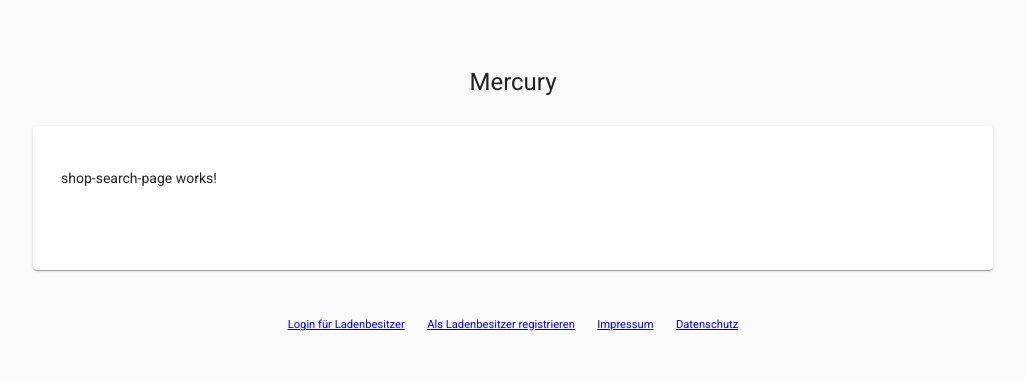
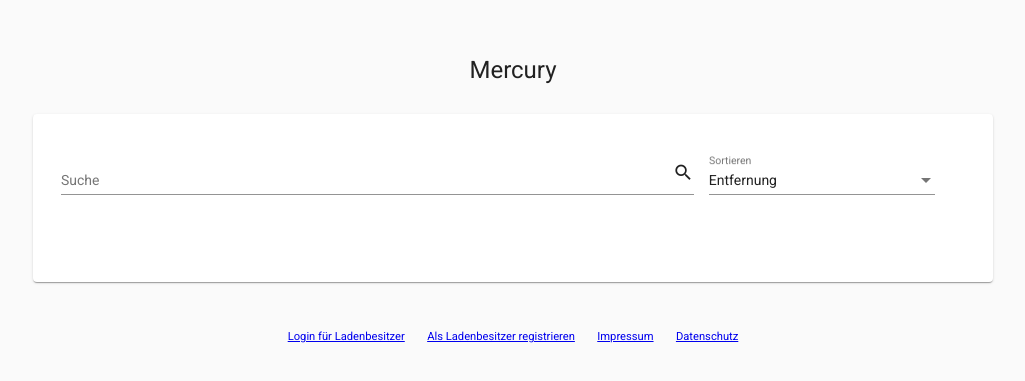
Before and after one commit to lokaler-kaufen/lokaler-kaufen-app, an Angular app in the folder frontend/: page /shops in a window 1280 px wide. Shown: the part 197-578 px from the top of the page, without its empty margins (127-1152 px from the left). Built offline with nearby package versions, Linux system fonts and the light colour scheme.

Commit message:
[FRONTEND] Add search and ordering to overview page

```diff
--- a/frontend/src/app/shop-search-page/shop-search-page.component.html
+++ b/frontend/src/app/shop-search-page/shop-search-page.component.html
@@ -1 +1,14 @@
-<p>shop-search-page works!</p>
+<div style="width: 100%;">
+  <mat-form-field style="width: 70%; margin-right: 15px; ">
+    <mat-label>Suche</mat-label>
+    <input matInput placeholder="Dein Lieblingsgeschäft..." [(ngModel)]="searchBusiness">
+    <mat-icon matSuffix>search</mat-icon>
+  </mat-form-field>
+
+  <mat-form-field style="width: 25%;">
+    <mat-label>Sortieren</mat-label>
+    <mat-select [(value)]="selectedOrder">
+      <mat-option *ngFor="let option of orderOptions" [value]="option">{{option}}</mat-option>
+    </mat-select>
+  </mat-form-field>
+</div>
--- a/frontend/src/app/shop-search-page/shop-search-page.component.ts
+++ b/frontend/src/app/shop-search-page/shop-search-page.component.ts
@@ -1,4 +1,4 @@
-import { Component, OnInit } from '@angular/core';
+import {Component, OnInit} from '@angular/core';
 
 @Component({
   selector: 'shop-search-page',
@@ -6,8 +6,12 @@ import { Component, OnInit } from '@angular/core';
   styleUrls: ['./shop-search-page.component.css']
 })
 export class ShopSearchPageComponent implements OnInit {
+  searchBusiness: string;
+  selectedOrder = 'Entfernung';
+  orderOptions: string[] = ['Entfernung', 'Alphabetisch'];
 
-  constructor() { }
+  constructor() {
+  }
 
   ngOnInit(): void {
   }
```
Also changed, not shown: frontend/src/app/app.module.ts (+33 -26 lines).
